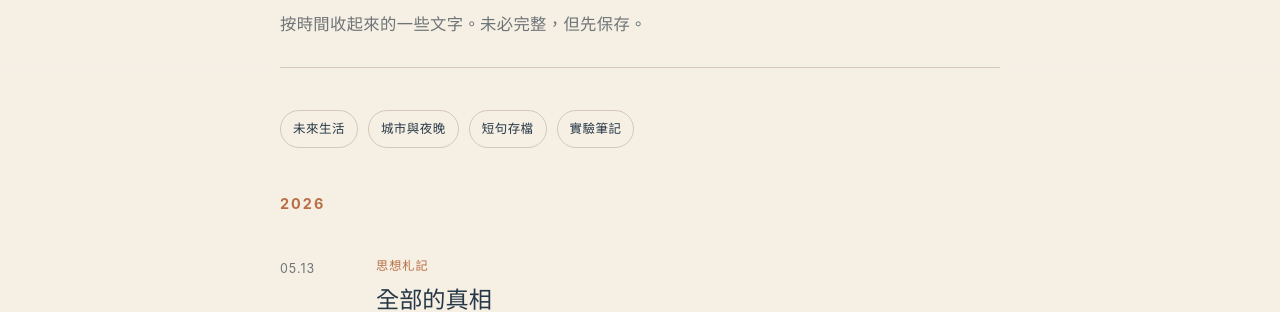
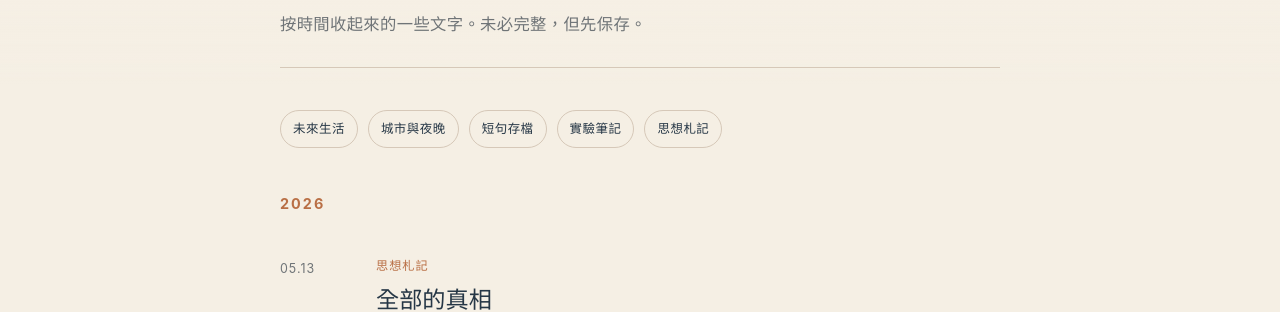
Before and after one commit to angzeli/next-second-sea, a Jekyll site: the page built from writing.md, in a window 1280 px wide. Shown: the part 255-567 px from the top of the page. Built offline with Jekyll 4.4.1, drawn with Linux system fonts in a browser that asks for light colours.

Commit message:
Add category

```diff
--- a/_data/categories.yml
+++ b/_data/categories.yml
@@ -10,3 +10,6 @@
 - name: 實驗筆記
   slug: lab-notes
   url: /categories/lab-notes/
+- name: 思想札記
+  slug: thought-notes
+  url: /categories/thought-notes/
```
